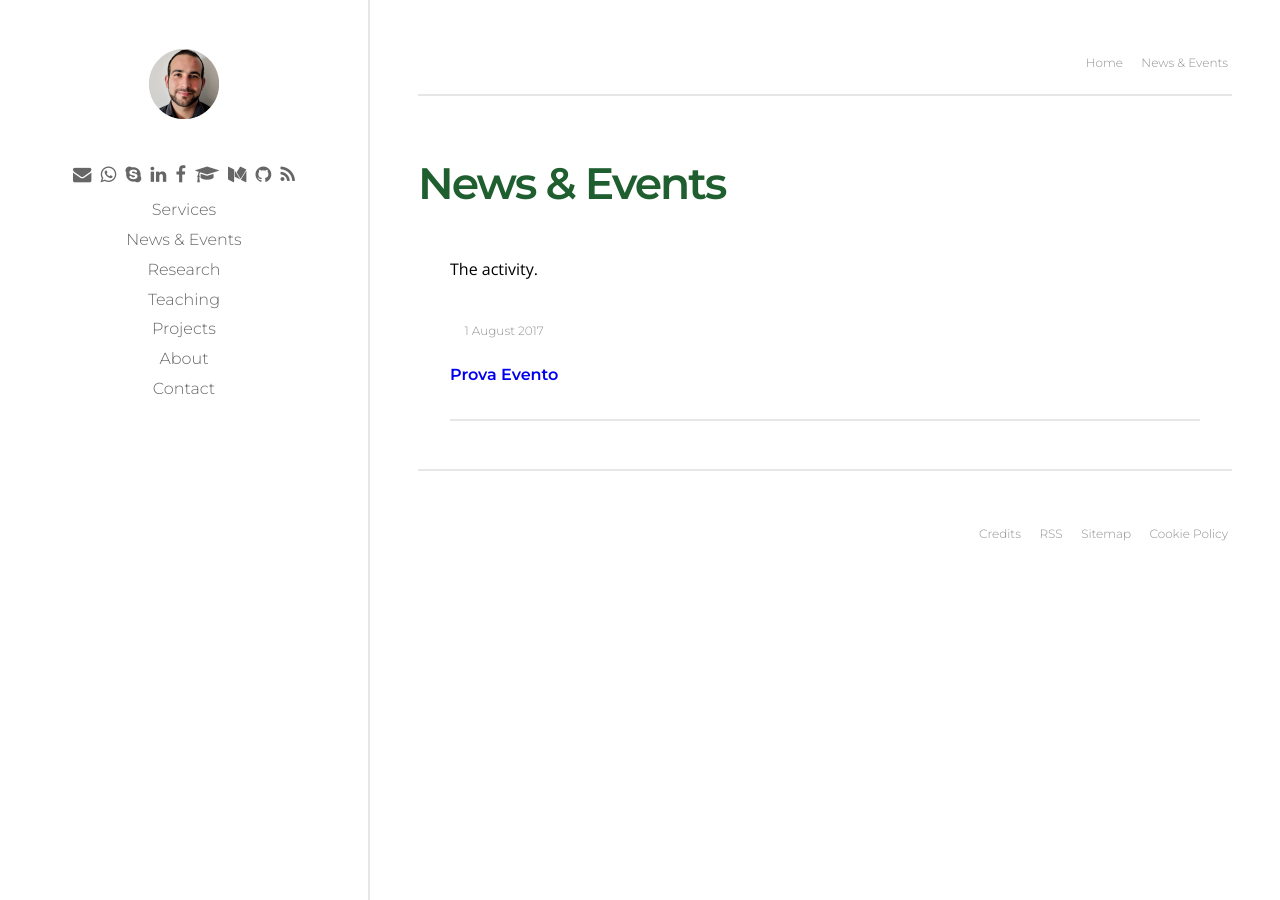
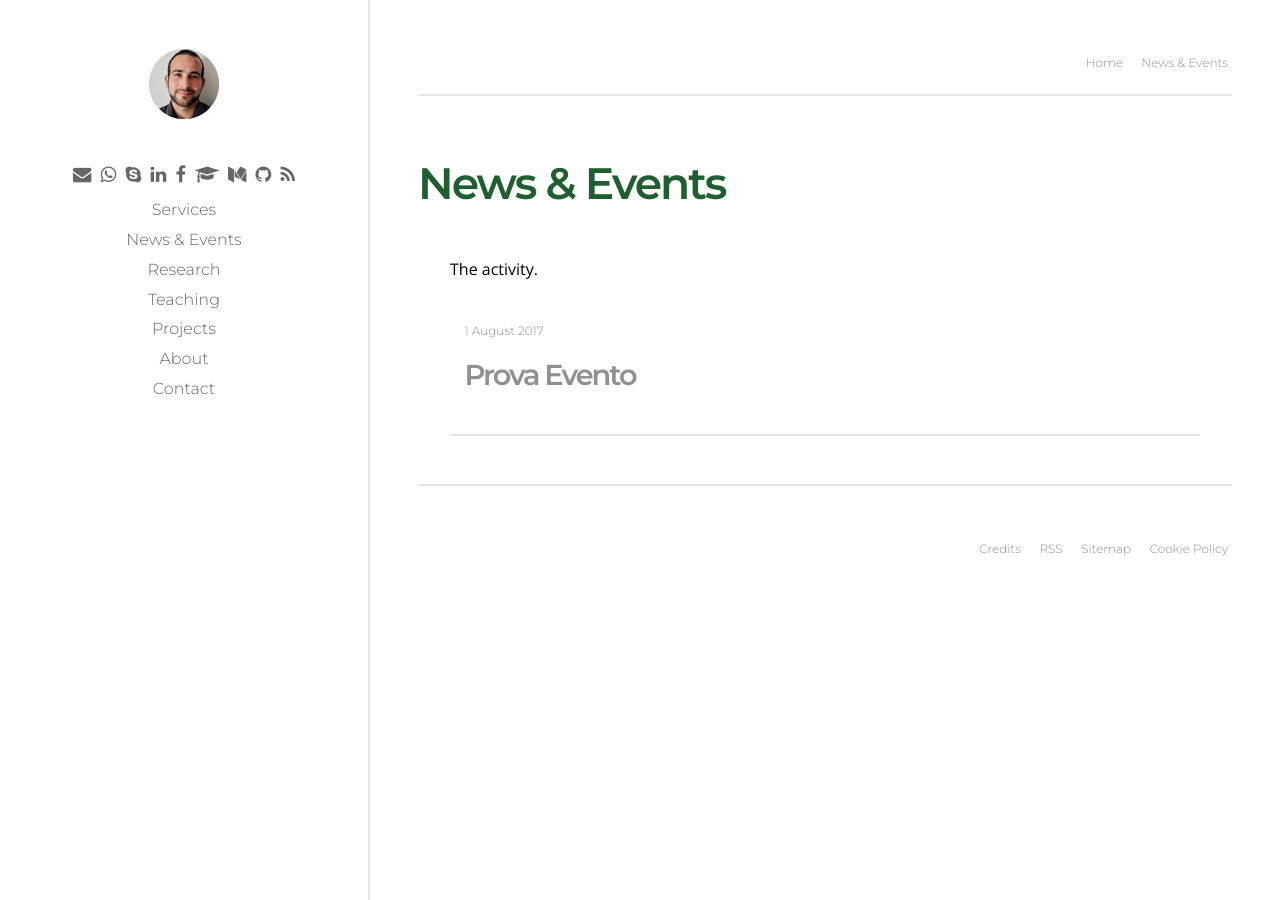
Before and after one commit to p-marco/p-marco.github.io, a Jekyll site: the page built from activity.md, in a window 1280 px wide. Built offline with Jekyll 4.4.1, drawn with Linux system fonts in a browser that asks for light colours; our own code applies the rules of GitHub Pages for plain Markdown files.

Commit message:
default layout test

```diff
--- a/_includes/collection.html
+++ b/_includes/collection.html
@@ -7,8 +7,8 @@
   		<p class="nav-item--page link t-heading">
     		{{ item.date | date: "%-d %B %Y"}}
     	</p>
-<a href="{{ item.url }}">
-        <p class="t-heading t-b--s">{{ item.title }}</p>
+<a class="nav-item--page link t-heading" href="{{ item.url }}">
+        <h4 class="t-heading t-b--s">{{ item.title }}</h4>
 </a>
 
 {% if item.keywords %}
```
